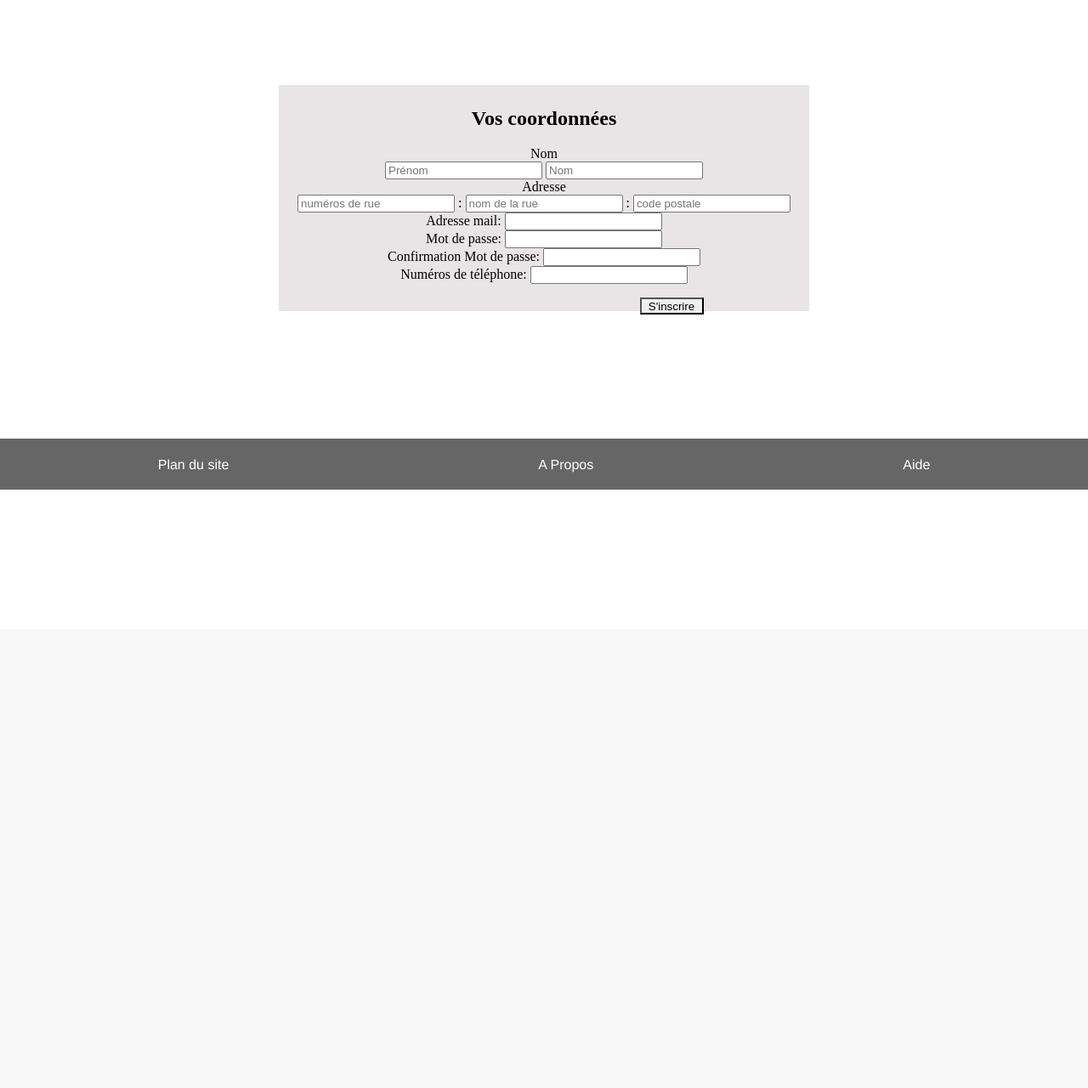
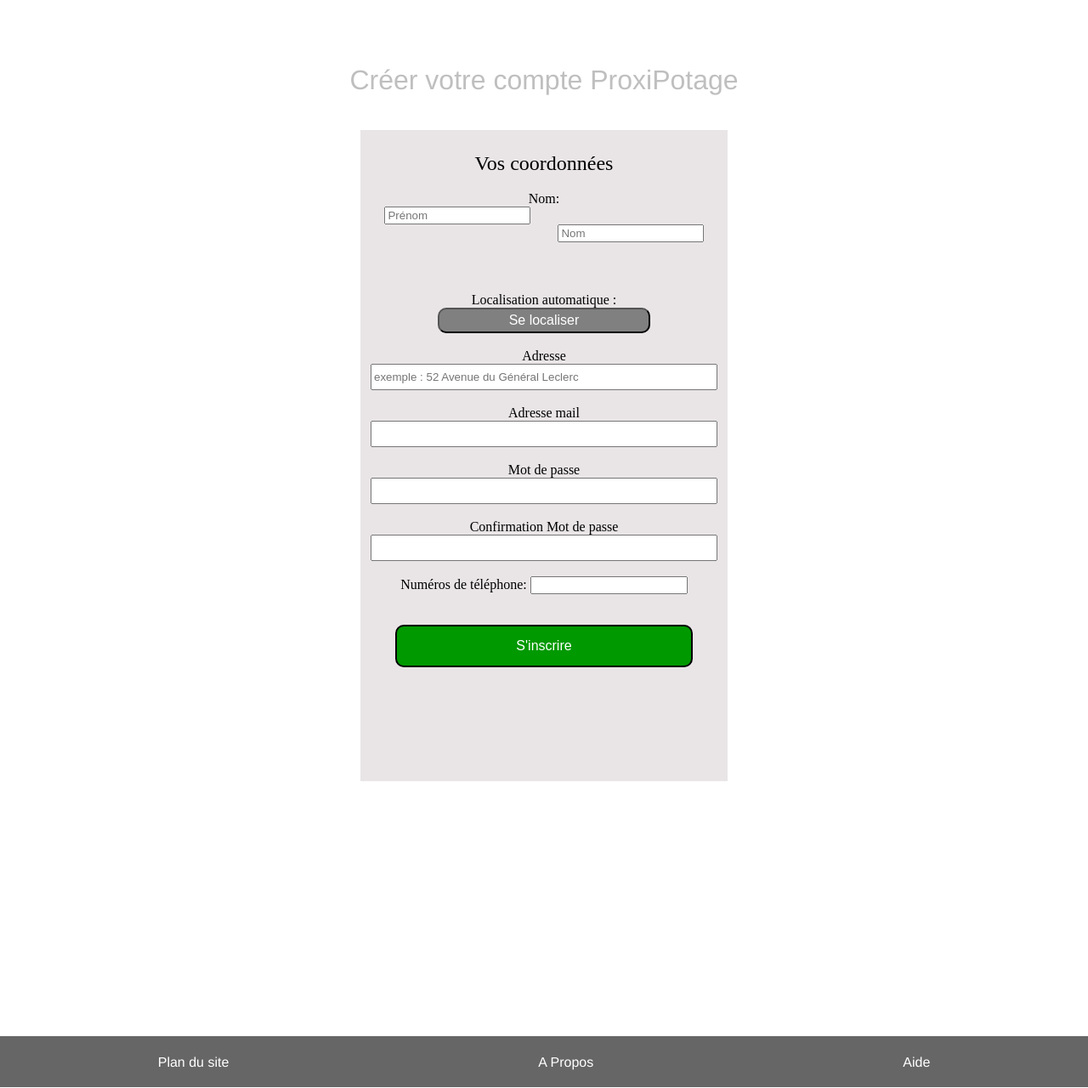
Before and after one commit to williamisep2017/html, a PHP site: page /inscription.html in a window 1280 px wide. Shown: the part 60-1340 px from the top of the page at 85% size. Before the commit the page ends 636 px from the top, so only its background shows below. Run offline with PHP 8.4, Linux system fonts and the light colour scheme.

Commit message:
inscription en cours de codage... (Jo)

```diff
--- a/connexion.html
+++ b/connexion.html
@@ -18,8 +18,8 @@
 				<p class = "bienvenue">  Bienvenue ! </p>
 					<form method ="post" action="traitement.php">
 						<p>
-						 <input class="rect_input" type="email" name="mail" placeholder=" Entrez votre Adresse Email"> </br> </br>
-						 <input class="rect_input" type="password" name= "mot de passe" placeholder="Tapez votre mot de passe"></br>
+						 <input class="rect_input" type="email" name="mail" placeholder="   Entrez votre Adresse Email"> </br> </br>
+						 <input class="rect_input" type="password" name= "mot de passe" placeholder="  Tapez votre mot de passe"></br>
 						</p>
 						<input href="#" class="bouton_connexion" type="submit" value="Se connecter" />
 					</form> </br> </br>
--- a/inscription.css
+++ b/inscription.css
@@ -14,6 +14,73 @@
  	overflow-X:hidden
 
  }
+
+ .h1-inscription{
+color : gray;
+margin-top: 40px;
+font-family: helvetica;
+font-weight: normal;
+opacity: 0.5;
+ }
+
+ .h2-inscription{
+ 	font-weight: normal;
+ }
+
+#num-rue{
+	width: 30px;
+	height: 25px;
+}
+
+#nom-rue{
+	width: 400px;
+	height: 25px;
+}
+
+#code-postale{
+	width: 70px;
+	height:25px;
+}
+
+.bouton_localisation{
+	width:250px;
+	height: 30px;
+	background-color: gray;
+	color: white;
+	cursor: pointer;
+	font-size: 100%;
+	border-radius: 10px;
+}
+
+#prenom{
+	width: 40%;
+ 	height: 40%;
+ 	margin-right: 50%;
+
+}
+
+#nom{
+	width: 40%;
+ 	height: 40%;
+	margin-left: 50%;
+	margin-bottom: 10%;
+}
+
+#mail{
+	width: 400px;
+	height: 25px;
+}
+
+#password1{
+	width: 400px;
+	height: 25px;
+}
+
+#password2{
+	width: 400px;
+	height: 25px;
+}
+
 .cb{  /* cb qui sert à éviter que le header déscende*/
 	clear: both;
 }
@@ -57,35 +124,38 @@
 		border-bottom: 15px solid #e56262;
 	}
 
-
-
 .zone-inscription{
 	background-color: #e9e5e7;
 	margin-bottom: 150px;
-	margin-top: 100px;
-	height: 250px;
-	width: 600px;
+	margin-top: 40px;
+	height: 750px;
+	width: 400px;
 	border-color: white;
 	border-width: 0px;
+	}
 
+.bouton_inscrire{
+	background-color: #009900;
+	width:350px;
+	height: 50px;
+	margin-top: 20px;
+	border-style: solid;
+	border-width: 2,5px;
+	border-radius: 10px;
+	cursor: pointer;
+	font-size: 100%;
+	color:white;
+}
 
-}
-.bouton_inscrire{
-	width: 75px;
-	height: 20px;
-	border-width: 2px;
-	border-color: black;
-	margin-left: 300px;
-
-}
 
 footer{  /*/// barre grise du footer ///*/
 		position: relative;
 		background-color:#666666;
 		height: 60px;
 		padding-bottom: 0;
-		margin-top: 100px;
+		margin-top: 300px;
 }
+
 
 .footer-txt{
 	 	font-family: helvetica;
--- a/inscription.html
+++ b/inscription.html
@@ -27,20 +27,21 @@
 </header>
 
 			<div align="center">
-			<section >
+				</br></br><h1 class= h1-inscription> Créer votre compte ProxiPotage </h1>
+			<section>
 				 <fieldset class="zone-inscription">
-				<h1 class = h1-inscription>  Vos coordonnées </h1>
+				<h2 class = h2-inscription>  Vos coordonnées </h2>
 					<form method ="post" action="traitement.php">
 						<p>
-							<label>Nom</label> </br>  <input id="prénom" type="text" name="prénom" placeholder="Prénom">  <input id="nom" type="text" name="nom" placeholder="Nom"></br>
+							<label class= "label">Nom</label>: </br> <input id="prenom" type="text" name="prénom" placeholder="Prénom">
+																	<input id="nom" type="text" name="nom" placeholder="Nom">     </br></br>
 
-							<label>Adresse</label> </br> <input id="adresse" type="text" name="adresse" placeholder="numéros de rue">
-							<label></label>: <input id="adresse1" type="text" name="adresse1" placeholder="nom de la rue">
-							<label></label>: <input id="adresse2" type="text" name="adresse2" placeholder="code postale"> </br>
-							<label>Adresse mail</label>: <input id="mail" type="email" name="mail"> </br>
-							<label>Mot de passe</label>: <input id="password1" type="password" name= "mot de passe"></br>
-							<label>Confirmation Mot de passe</label>: <input id="password2" type="password" name= "confirmation Mot de passe"> </br>
-							<label>Numéros de téléphone</label>: <input id="number" type="tel" name="numéros"> </br>
+							<label>Localisation automatique</label> : <input href="#" class="bouton_localisation" type="submit" value="Se localiser" /> </br></br>
+							<label>Adresse</label> <input id="nom-rue" type="text" name="adresse1" placeholder="exemple : 52 Avenue du Général Leclerc"></br></br>
+							<label>Adresse mail</label></br> <input id="mail" type="email" name="mail"> </br></br>
+							<label>Mot de passe</label></br> <input id="password1" type="password" name= "mot de passe"></br></br>
+							<label>Confirmation Mot de passe</label></br> <input id="password2" type="password" name= "confirmation Mot de passe"> </br></br>
+							<label class= "label">Numéros de téléphone</label>: <input id="number" type="tel" name="numéros"></br>
 						</p>
 						<input href="#" class="bouton_inscrire" type="submit" value="S'inscrire" />
 					</form>
```
